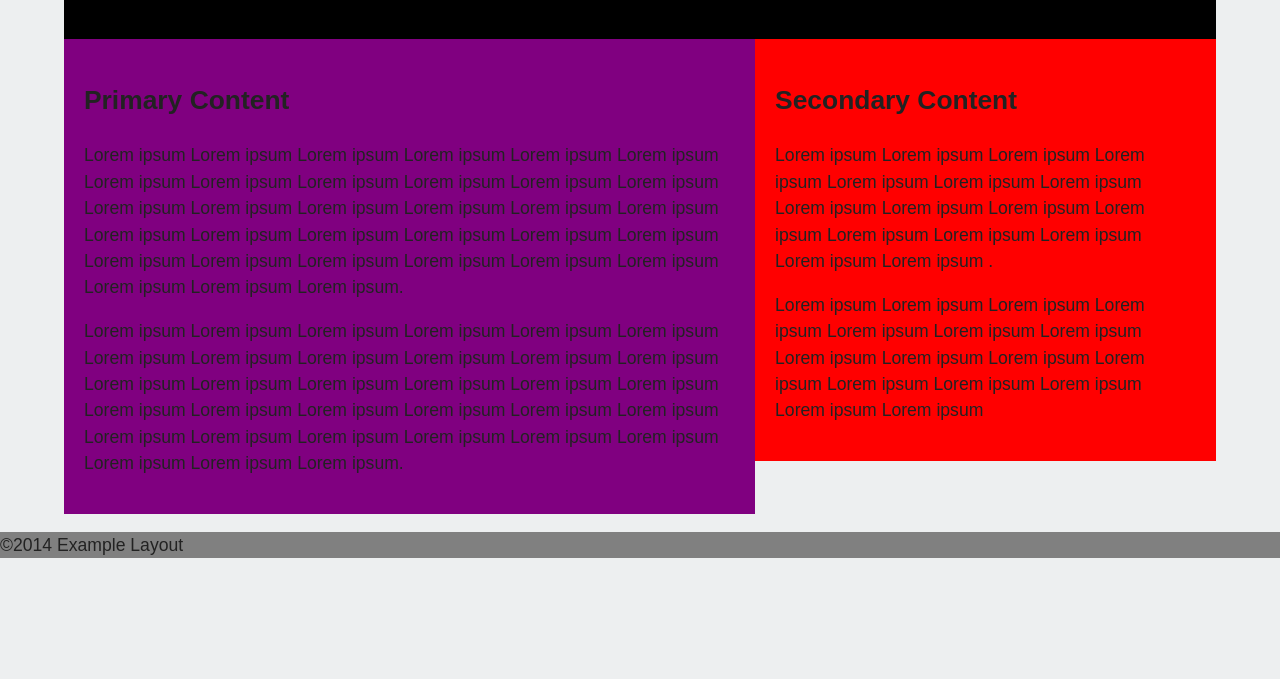
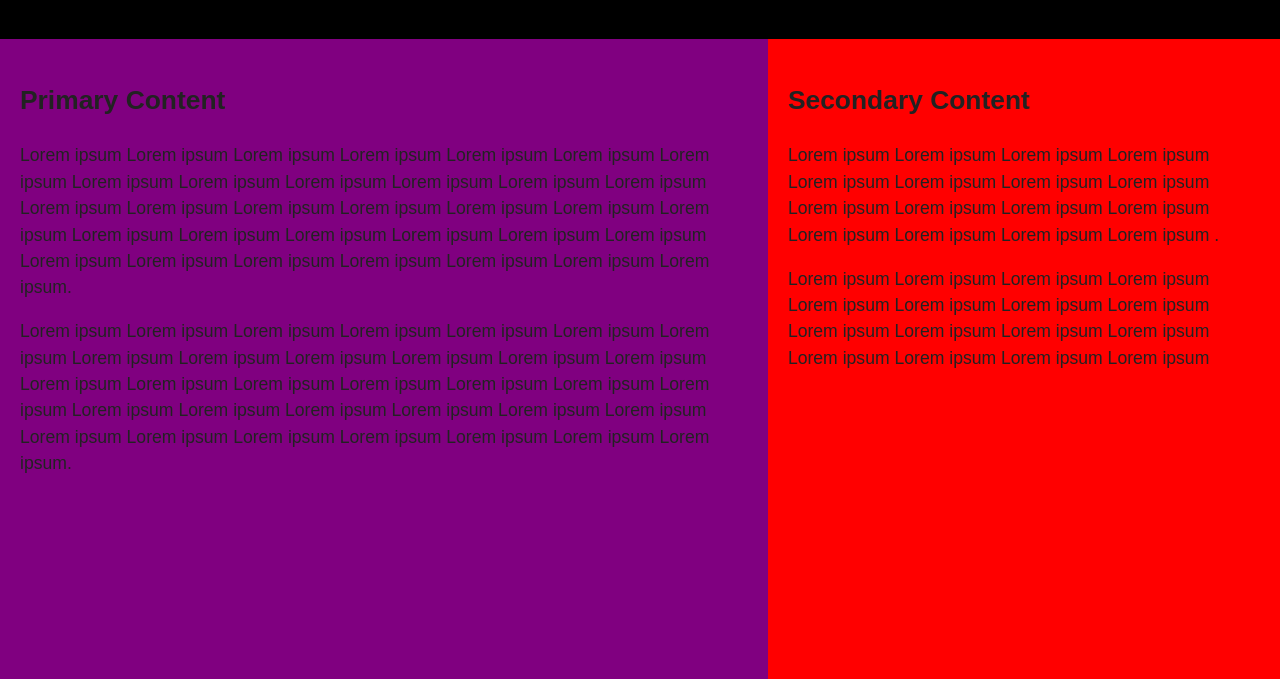
Before and after one commit to cornjacket/treehouse_css_layout_techniques, a plain HTML site: page index.html in a window 1280 px wide. Shown: the part 121-800 px from the top of the page. Drawn offline with nearby package versions, Linux system fonts and the light colour scheme.

Commit message:
put into full page

```diff
--- a/css/styles.css
+++ b/css/styles.css
@@ -7,10 +7,18 @@ body {
 	background-color: #edeff0;
 }
 
-.main-wrapper {
+html,
+body,
+.main-wrapper,
+.col {
+	height: 100%;
+}
+
+/* uncomment to have a container, comment for full page */
+/*.main-wrapper {
 	width: 90%;
 	margin: auto;
-}
+}*/
 
 * {
 	box-sizing: border-box; /* DRT nice solution for fixing over-flow of width due to padding calculation */
@@ -76,6 +84,11 @@ body {
     padding: 10px 20px; /* putting padding here instead of on li items makes large buttons that are clickable */
 }
 
+.main-footer {
+	text-align: center;
+	padding: 20px;
+}
+
 /* Column Layout
 ================================ */
 
```
